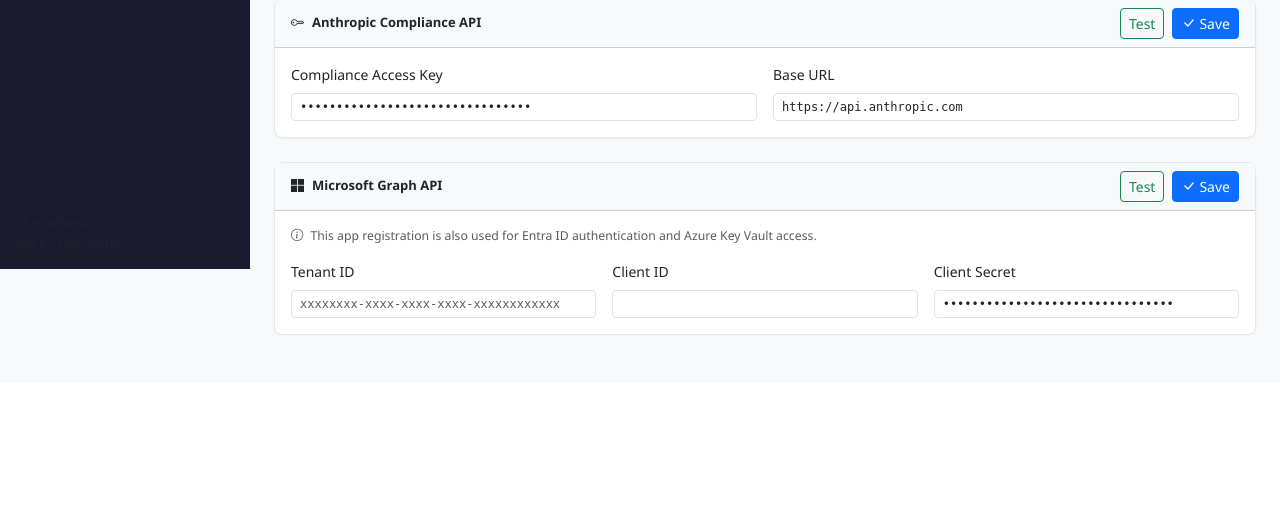
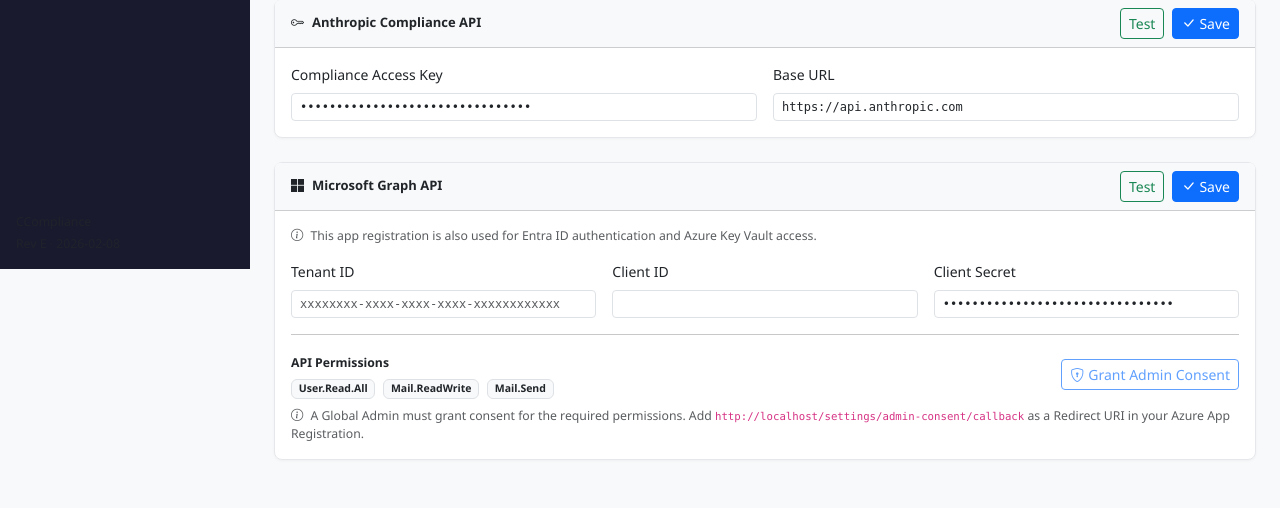
Before and after one commit to yellowblueit/ccompliance, a Flask app: page /settings/ in a window 1280 px wide, after a click on "API Setup". Shown: the part 531-1039 px from the top of the page. Before the commit the page ends 867 px from the top, so only its background shows below. Run offline with Flask 3, Linux system fonts and the light colour scheme; some libraries are stand-ins or nearby versions.

Commit message:
Add Grant Admin Consent button to Graph API settings
Adds a one-click admin consent flow so Global Admins can authorize
Microsoft Graph API permissions directly from the settings page
instead of navigating to the Azure Portal.

Co-Authored-By: Claude Opus 4.6 <noreply@anthropic.com>

```diff
--- a/config.py
+++ b/config.py
@@ -61,6 +61,7 @@ DEFAULT_CONFIG = {
     "entra_tenant_id": "",
     "entra_redirect_uri": "http://localhost:5000/getAToken",
     "flask_secret_key": "",
+    "graph_admin_consent_at": "",
 }
 
 ENV_MAP = {
--- a/routes/settings.py
+++ b/routes/settings.py
@@ -1,5 +1,7 @@
 import secrets
+from datetime import datetime, timezone
 from pathlib import Path
+from urllib.parse import urlencode
 from flask import Blueprint, render_template, request, flash, redirect, url_for, \
     session, current_app, send_file, jsonify
 from werkzeug.utils import secure_filename
@@ -197,6 +199,56 @@ def test_graph():
     return redirect(url_for("settings.index", tab="api_setup"))
 
 
+@settings_bp.route("/admin-consent", methods=["POST"])
+@login_required
+@require_permission("manage_settings")
+def admin_consent():
+    """Redirect Global Admin to Microsoft's admin consent endpoint."""
+    config = load_config()
+    tenant_id = config.get("graph_tenant_id", "").strip()
+    client_id = config.get("graph_client_id", "").strip()
+    if not tenant_id or not client_id:
+        flash("Tenant ID and Client ID must be saved before granting admin consent.", "warning")
+        return redirect(url_for("settings.index", tab="api_setup"))
+
+    # CSRF state token
+    state = secrets.token_urlsafe(32)
+    session["admin_consent_state"] = state
+
+    callback_url = url_for("settings.admin_consent_callback", _external=True)
+    params = urlencode({
+        "client_id": client_id,
+        "redirect_uri": callback_url,
+        "state": state,
+    })
+    consent_url = f"https://login.microsoftonline.com/{tenant_id}/adminconsent?{params}"
+    return redirect(consent_url)
+
+
+@settings_bp.route("/admin-consent/callback")
+@login_required
+def admin_consent_callback():
+    """Handle the redirect back from Microsoft's admin consent page."""
+    state = request.args.get("state", "")
+    expected = session.pop("admin_consent_state", None)
+    if not expected or state != expected:
+        flash("Admin consent failed: invalid state token. Please try again.", "danger")
+        return redirect(url_for("settings.index", tab="api_setup"))
+
+    error = request.args.get("error")
+    if error:
+        desc = request.args.get("error_description", error)
+        flash(f"Admin consent was not granted: {desc}", "danger")
+        return redirect(url_for("settings.index", tab="api_setup"))
+
+    # Success — save timestamp
+    now = datetime.now(timezone.utc).isoformat()
+    save_config({"graph_admin_consent_at": now})
+    current_app.config["APP_CONFIG"] = load_config()
+    flash("Admin consent granted successfully. API permissions are now authorized.", "success")
+    return redirect(url_for("settings.index", tab="api_setup"))
+
+
 @settings_bp.route("/test-keyvault", methods=["POST"])
 @login_required
 def test_keyvault():
--- a/templates/settings_tabbed.html
+++ b/templates/settings_tabbed.html
@@ -591,6 +591,44 @@
                         </div>
                     </div>
 
+                    <!-- Admin Consent -->
+                    <hr class="my-3">
+                    <div class="d-flex flex-wrap align-items-center justify-content-between gap-2">
+                        <div>
+                            <span class="fw-semibold small">API Permissions</span>
+                            <div class="mt-1">
+                                <span class="badge bg-light text-dark border me-1">User.Read.All</span>
+                                <span class="badge bg-light text-dark border me-1">Mail.ReadWrite</span>
+                                <span class="badge bg-light text-dark border">Mail.Send</span>
+                            </div>
+                            {% if config.graph_admin_consent_at %}
+                            <div class="text-success small mt-1">
+                                <i class="bi bi-check-circle me-1"></i>Consent granted {{ config.graph_admin_consent_at[:10] }}
+                            </div>
+                            {% endif %}
+                        </div>
+                        <div>
+                            {% if config.graph_tenant_id and config.graph_client_id %}
+                            <form method="POST" action="{{ url_for('settings.admin_consent') }}" class="d-inline">
+                                <button type="submit" class="btn btn-sm btn-outline-primary">
+                                    <i class="bi bi-shield-lock me-1"></i>
+                                    {{ 'Re-authorize' if config.graph_admin_consent_at else 'Grant Admin Consent' }}
+                                </button>
+                            </form>
+                            {% else %}
+                            <button type="button" class="btn btn-sm btn-outline-primary" disabled
+                                    title="Save Tenant ID and Client ID first">
+                                <i class="bi bi-shield-lock me-1"></i>Grant Admin Consent
+                            </button>
+                            {% endif %}
+                        </div>
+                    </div>
+                    <p class="text-muted small mt-2 mb-0">
+                        <i class="bi bi-info-circle me-1"></i>
+                        A Global Admin must grant consent for the required permissions. Add
+                        <code>{{ url_for('settings.admin_consent_callback', _external=True) }}</code>
+                        as a Redirect URI in your Azure App Registration.
+                    </p>
                 </div>
             </div>
         </form>
```
